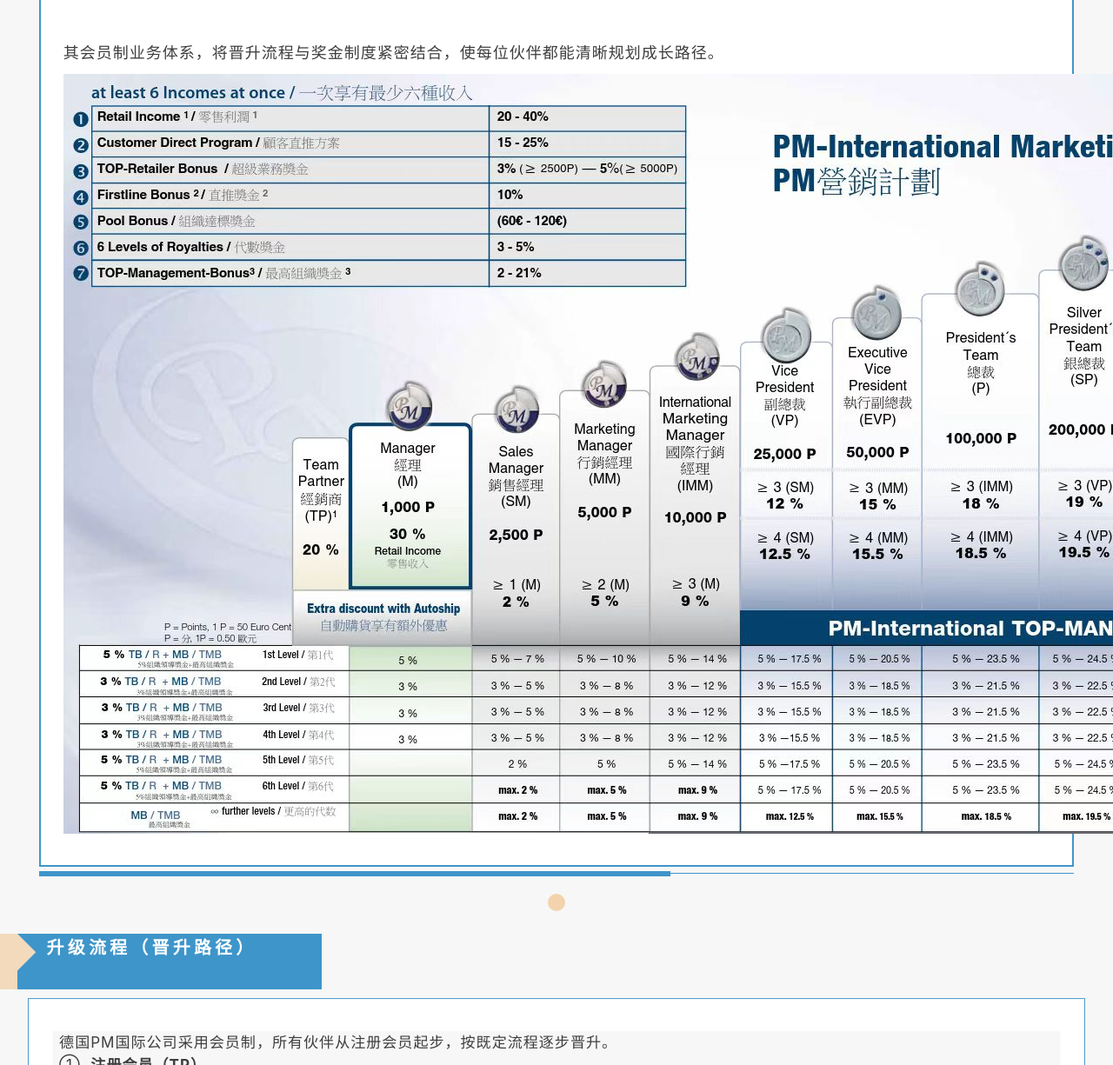
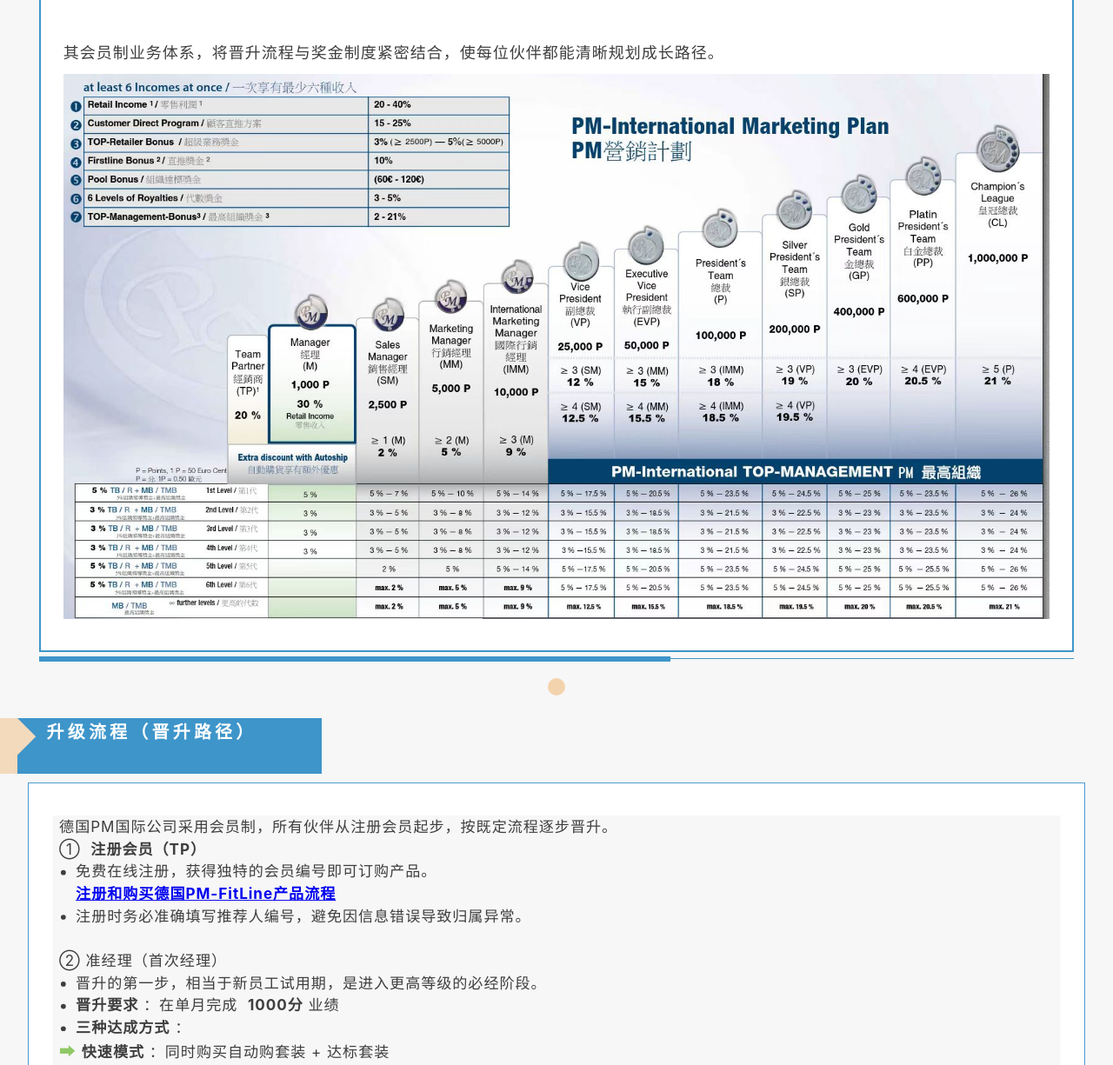
Before and after one commit to timkan6-crypto/timkan6-crypto.github.io, a Jekyll site: the page built from _posts/2025-11-19-bonus-system.html, in a window 1280 px wide and 1400 px high, scrolled down 548 px. Shown: the part 175-1400 px from the top of the window at 87% size. Built offline with Jekyll 4.4.1, drawn with Linux system fonts in a browser that asks for light colours.

Commit message:
Update 2025-11-19-bonus-system.html

```diff
--- a/_posts/2025-11-19-bonus-system.html
+++ b/_posts/2025-11-19-bonus-system.html
@@ -4,6 +4,16 @@
 date: 2024-01-25
 categories: [事业机会]
 ---
+
+    <style>
+    .responsive-img {
+        max-width: 100%;
+        height: auto;
+        display: block;
+        margin: 0 auto;
+    }
+    </style>
+
 <section style="box-sizing: border-box;color: rgb(62, 62, 62);visibility: visible;font-style: normal;font-weight: 400;text-align: justify;font-size: 16px;">
   <section style="max-width: 100%;margin: 0px;width: 100%;box-sizing: border-box;">
     <section style="text-align: left;flex-flow: row;box-sizing: border-box;visibility: visible;max-width: 100%;width: 100%;">
```
